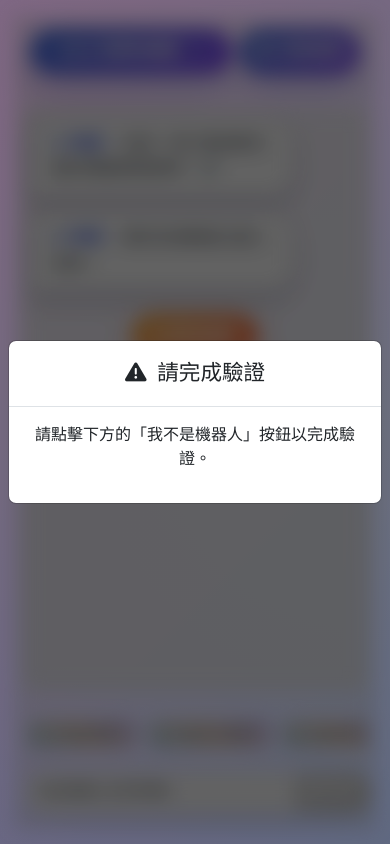
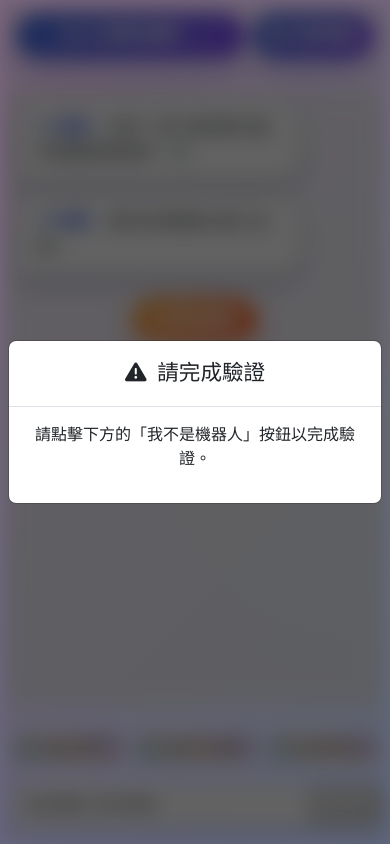
Before and after one commit to ian20040409/Music-ChatBot-web-ui, a plain HTML site: page index.html in a window 390 px wide. Drawn offline with nearby package versions, Linux system fonts and the light colour scheme.

Commit message:
Update style.css

```diff
--- a/static/style.css
+++ b/static/style.css
@@ -556,14 +556,10 @@ body.thinking::before {
 
   body {
     margin: 0 !important;
-    padding-top: calc(env(safe-area-inset-top, 0px) + 1rem);
-    padding-bottom: calc(env(safe-area-inset-bottom, 0px) + 0.85rem);
-    padding-left: calc(env(safe-area-inset-left, 0px) + 0.85rem);
-    padding-right: calc(env(safe-area-inset-right, 0px) + 0.85rem);
+    padding: 0 !important;
     display: block !important;
     overflow-x: hidden;
     overflow-y: auto; /* 手機頁面可以向下捲動 */
-    box-sizing: border-box;
   }
 
   /* 手機版隱藏整個標題列（header） */
@@ -579,8 +575,8 @@ body.thinking::before {
 
   /* 最外層容器：佔滿整個畫面 */
   .chat-container-wrapper {
-    width: 100% !important;
-    min-height: calc(100dvh - (env(safe-area-inset-top, 0px) + 1rem) - (env(safe-area-inset-bottom, 0px) + 0.85rem));
+    width: 100vw !important;
+    min-height: 100dvh;
     height: auto;
     max-height: none;
     margin: 0;
```
